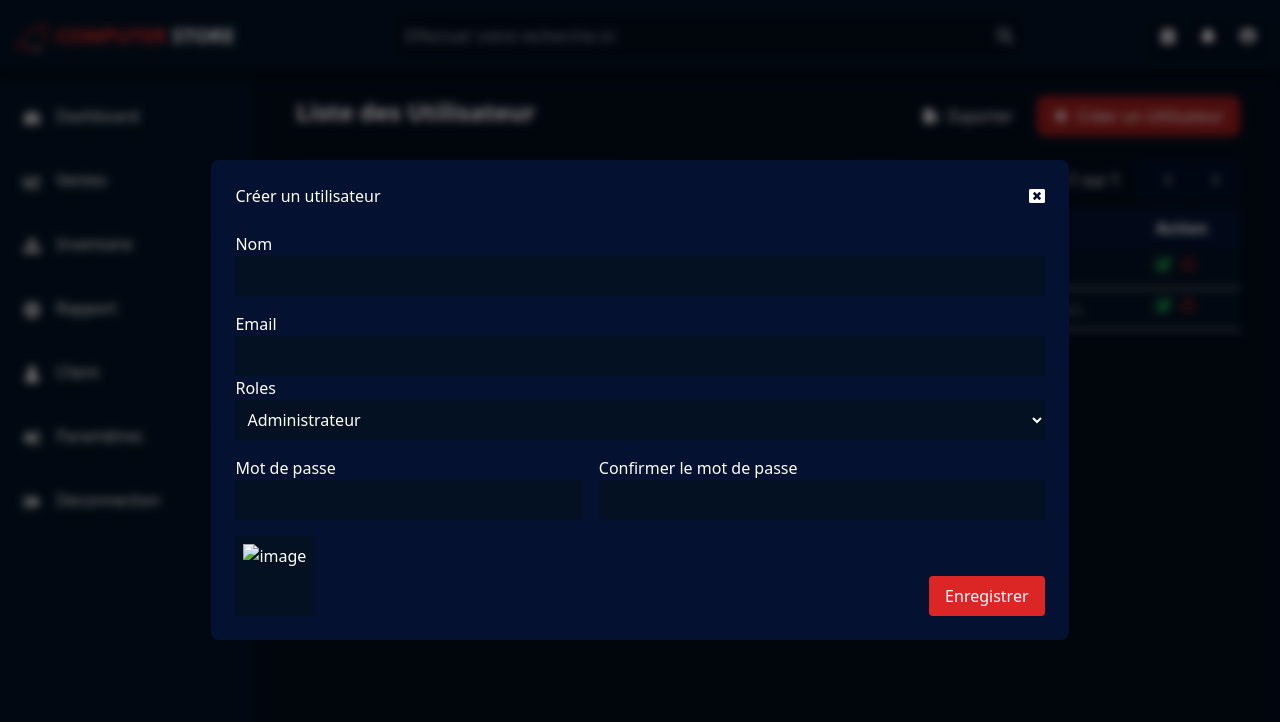
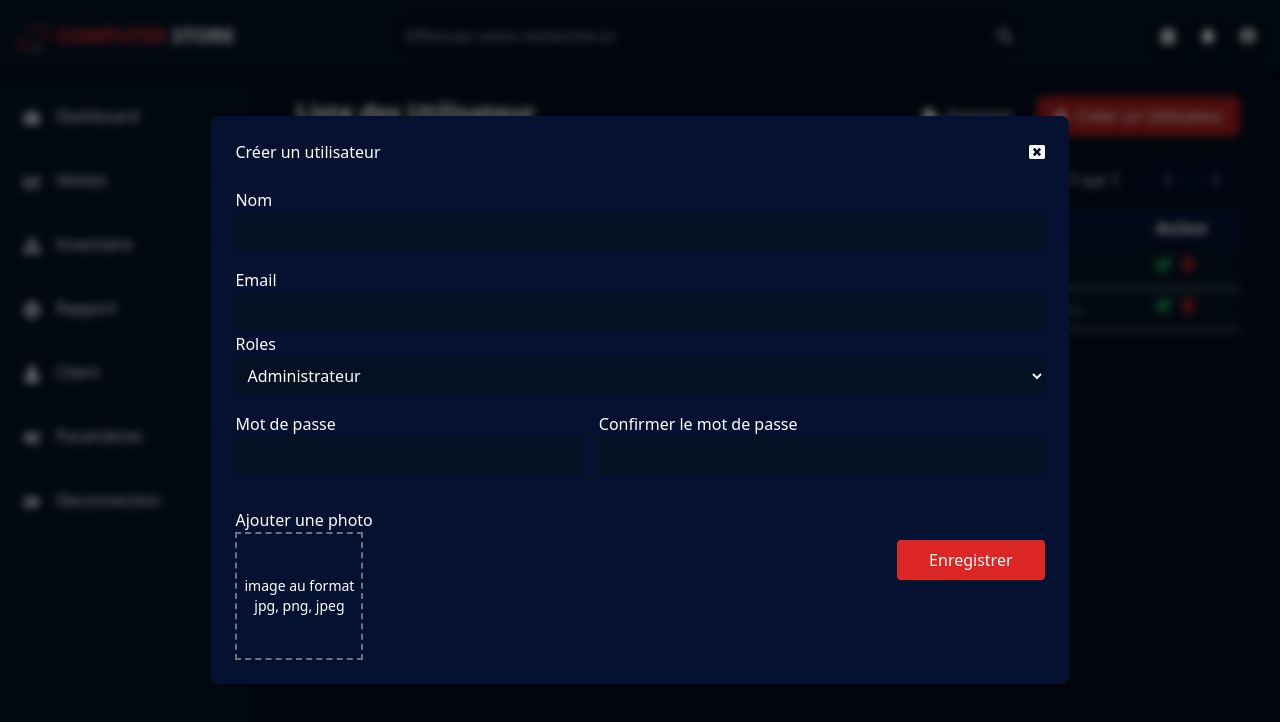
Before and after one commit to Dally07/E-store, a React (Create React App) app in the folder frontend/: page /utilisateur in a window 1280 px wide. Both pictures are taken after a click on the button "Créer un Utilisateur". Shown: the top 722 px of the page. Built offline with nearby package versions, Linux system fonts and the light colour scheme.

Commit message:
utilisateur upload photo

```diff
--- a/frontend/src/composant/utilisateur.jsx
+++ b/frontend/src/composant/utilisateur.jsx
@@ -1,7 +1,7 @@
 import React, { useState } from 'react';
 import Header from '../Header/header';
 import Sidebar from '../sidebar/sidebar';
-import { FaFileExport, FaPlus, FaSearch, FaWindowClose,  FaAngleLeft, FaAngleRight, FaFilter, FaEdit, FaRecycle } from 'react-icons/fa';
+import { FaFileExport, FaPlus, FaSearch, FaWindowClose,  FaAngleLeft, FaAngleRight, FaFilter, FaEdit,  FaTrash } from 'react-icons/fa';
 import { utils, write } from 'xlsx';
 import { saveAs } from 'file-saver';
 
@@ -13,6 +13,7 @@ const Utilisateur = () => {
   const [isFilterModalOpen, setIsFilterModalOpen] = useState(false);
   const [selectedCategory, setSelectedCategory] = useState('');
   const [selectedQuantity, setSelectedQuantity] = useState('');
+  const [selectedFile, setSelectedFile] =useState(null)
 
   const utilisateur = [
     {id: '1', nom:'maminomenjanahary', email: 'dallymaminomenjanahar@gmail.com', role: 'Administrateur'},
@@ -61,6 +62,22 @@ const Utilisateur = () => {
     const blob = new Blob([excelBuffer], { type: 'application/octet-stream' });
     saveAs(blob, 'Users_Report.xlsx');
   };
+
+
+  //image
+
+const handleImageChange = (e) => {
+    const file = e.target.files[0];
+    if (file) {
+        if (!['image/jpg', 'image/jpeg', 'image/png'].includes(file.type)) {
+            alert('veuillez choisir une imae au format JPG, JPEG ou PNG');
+            return;
+        }
+        console.log('fichier selectioner:', file.name);
+
+        setSelectedFile(file)
+    }
+}
 
   return (
     <div className="h-screen flex flex-col" style={{ backgroundColor: '#030C1B' }}>
@@ -164,7 +181,7 @@ const Utilisateur = () => {
 
                     <td className=" flex py-2 px-4">
                       <FaEdit className="cursor-pointer text-green-500" />
-                      <FaRecycle className='cursor-pointer text-red-800 ml-2'/>
+                      <FaTrash className='cursor-pointer text-red-800 ml-2'/>
                     </td>
                   </tr>
                 ))}
@@ -215,9 +232,40 @@ const Utilisateur = () => {
 
                   <div className="flex mt-4 justify-between">
 
-                    <input type="image" alt='image' className="w-20 h-20 p-2 rounded bg-gray-700 text-white" style={{ backgroundColor: '#041122' }} />
-                    <button className="mt-10 bg-red-600 px-4 py-2 rounded text-white">Enregistrer</button>
-                  </div>
+                  <div className="mt-4">
+                            <label className="text-white">Ajouter une photo</label>
+                                    {/* Input de fichier masqué */}
+                                        <input
+                                        type="file"
+                                        accept=".jpg, .jpeg, .png"
+                                        onChange={handleImageChange}
+                                        className="hidden"
+                                        id="imageUpload"  // ID pour relier au bouton simulé
+                                        />
+
+                                    {/* Zone cliquable pour simuler l'input de fichier */}
+                                    <label
+                                            htmlFor="imageUpload"
+                                            className="w-32 h-32 border-2 border-dashed border-gray-500 flex items-center justify-center cursor-pointer"
+                                    >
+                                    {/* Si un fichier est sélectionné, affichez l'aperçu de l'image */}
+                                    {selectedFile ? (
+                                        <img
+                                            src={URL.createObjectURL(selectedFile)}
+                                            alt="Aperçu de l'image"
+                                            className="w-32 h-32 cover rouunded"
+                                        />
+                                    ) : (
+                                <span className="text-white text-center text-sm">image au format jpg, png, jpeg</span>
+                                        )}
+                            </label>
+                        </div>
+                                        <div>
+                                            <button className="mt-12 bg-red-600 px-8 py-2 rounded text-white">Enregistrer</button>
+                                        </div>
+
+
+                        </div>
 
                 </form>
               </div>
```
